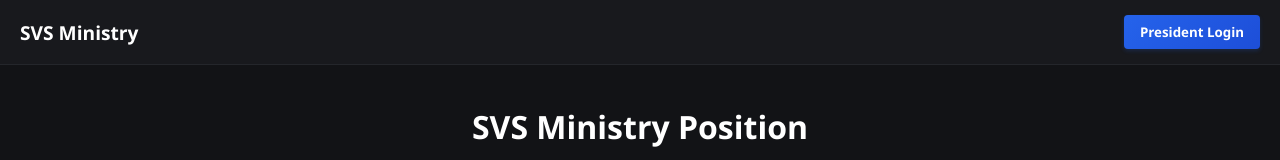
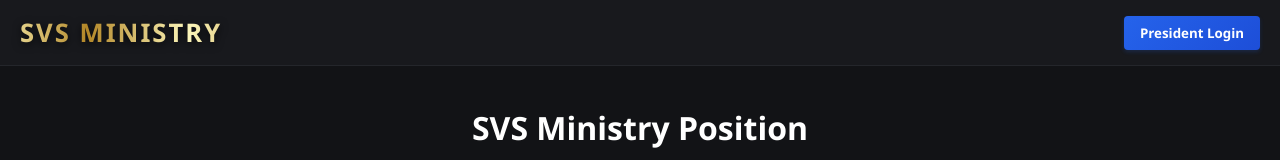
Before and after one commit to ferdinanflash/reservation, a plain HTML site: page index.html in a window 1280 px wide. Shown: the top 160 px of the page. Drawn offline with nearby package versions, Linux system fonts and the light colour scheme; no server answers; grey boxes are pictures that could not be loaded.

Commit message:
Update index.html

```diff
--- a/index.html
+++ b/index.html
@@ -11,9 +11,10 @@
 </head>
 <body>
     <header class="navbar">
-        <span class="logo">SVS Ministry</span>
-        <button id="admin-toggle-btn" class="btn-admin" onclick="handleAdminLogin()">President Login</button>
-    </header>
+    <span class="logo fire-text">SVS Ministry</span>
+    <button id="admin-toggle-btn" class="btn-admin" onclick="handleAdminLogin()">President Login</button>
+</header>
+
 
     <main class="container">
         <section id="positions-page">
```
